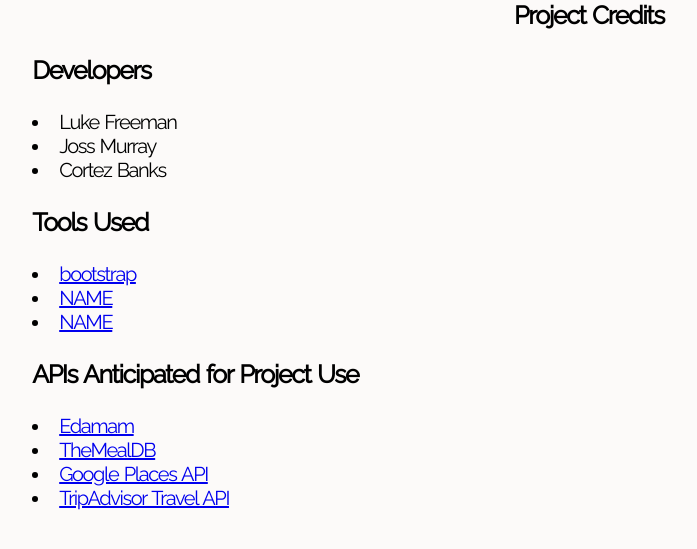
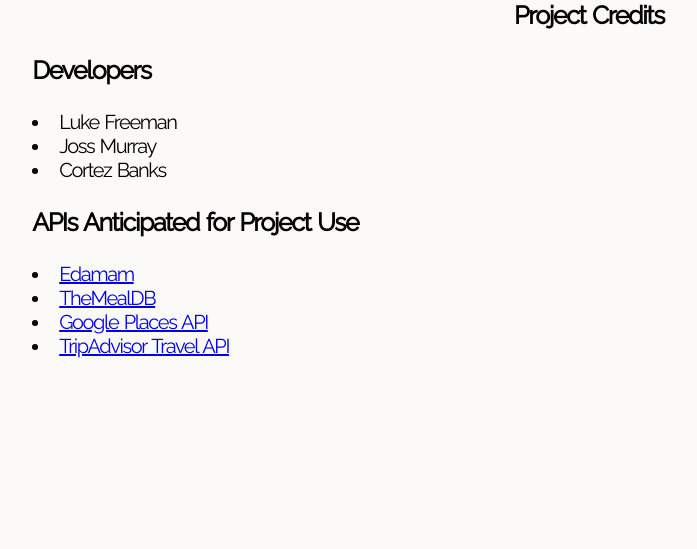
Before and after one commit to Software-Engineering-Fall-2021/Final-Project-MealDecide, a Flask app: page /credit_btn in a window 1280 px wide. Shown: the part 177-726 px from the top of the page, without its empty margins (51-748 px from the left). Run offline with Flask 2, Linux system fonts and the light colour scheme.

Commit message:
Update credits.html

```diff
--- a/templates/credits.html
+++ b/templates/credits.html
@@ -33,12 +33,7 @@
             <li>Cortez Banks</li>
         </ul>
 
-        <h3>Tools Used</h3>
-        <ul>
-            <li><a href="https://getbootstrap.com/" >bootstrap</a> <br></li>
-            <li><a href="Tool URL" >NAME</a> <br></li>
-            <li><a href="Tool URL" >NAME</a> <br></li>
-        </ul>
+
 
         <h3>APIs Anticipated for Project Use</h3>
         <ul>
```
